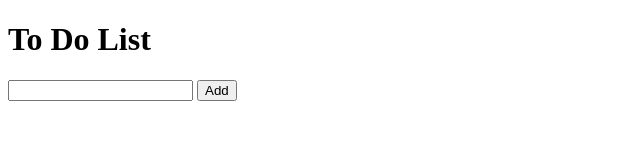
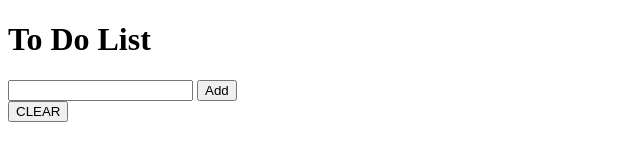
Before and after one commit to ozcan-cetin/to_do_list_project, a plain HTML site: page index.html in a window 1280 px wide. Shown: the whole page, without its empty margins (0-640 px from the left). Drawn offline with Linux system fonts and the light colour scheme.

Commit message:
clear button added

```diff
--- a/index.html
+++ b/index.html
@@ -15,6 +15,9 @@
             <button class="add">Add</button>
         </div>
         <div class="list"></div>
+        <div class="clear">
+            <button id="clearBtn">CLEAR</button>
+        </div>
 
 
     </div>
```
